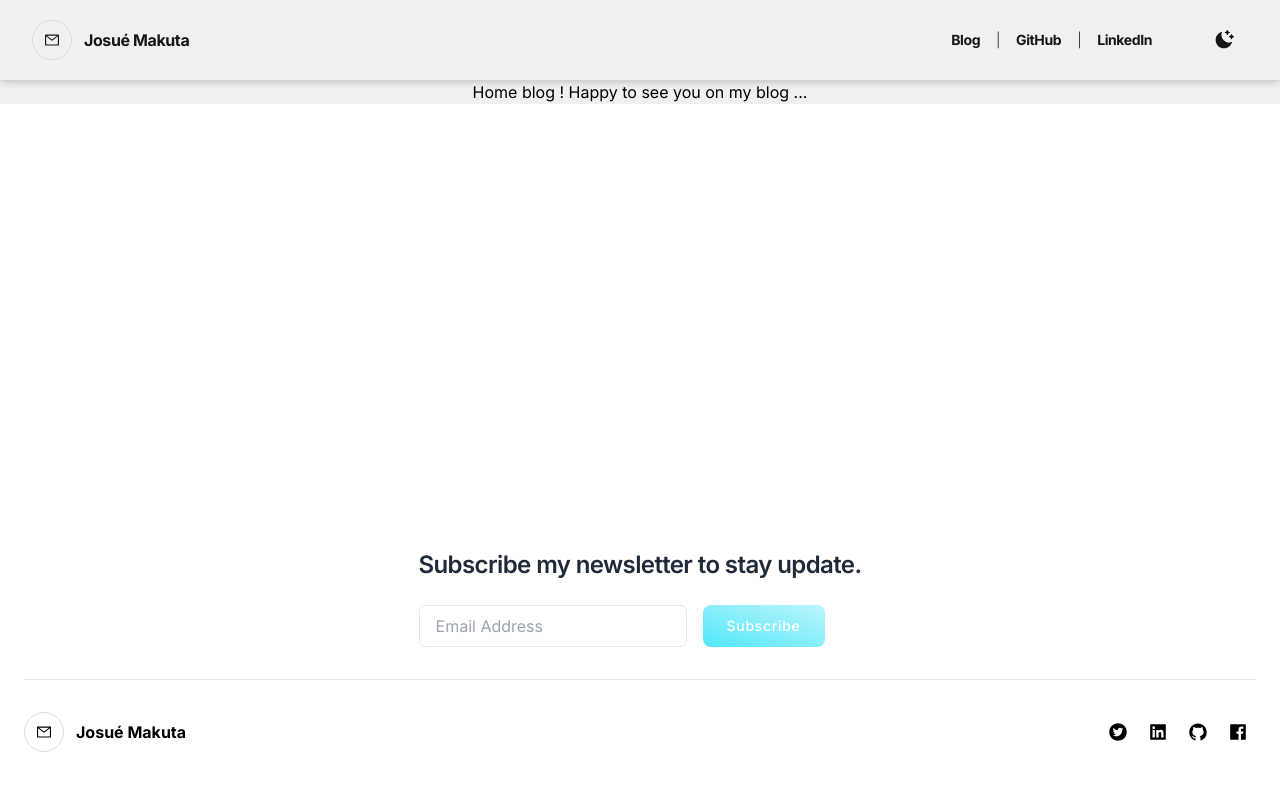
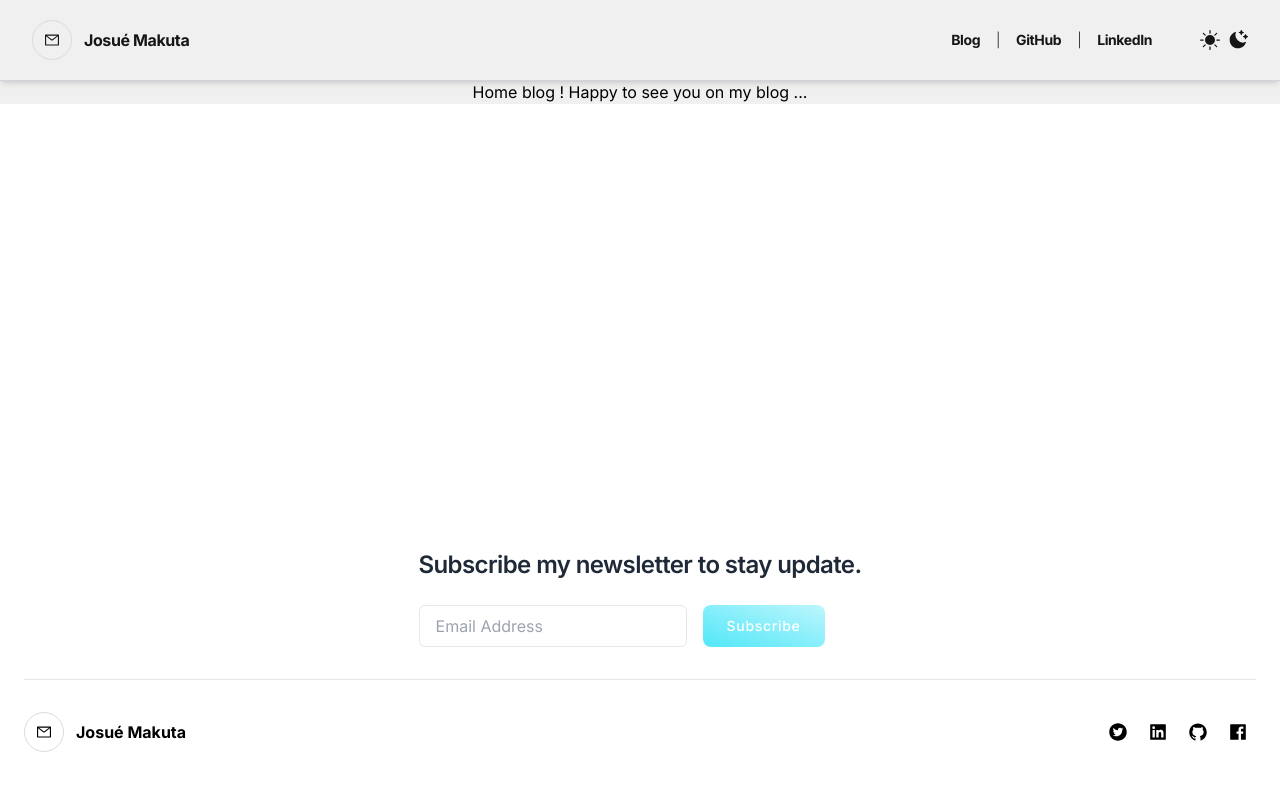
Before and after one commit to JoeMakuta/next_portofolio, a Next.js app: page /blog in a window 1280 px wide. Shown: the top 790 px of the page. Built offline with nearby package versions, Linux system fonts and the light colour scheme.

Commit message:
Feat : theme and menu reload

```diff
--- a/components/home/user.tsx
+++ b/components/home/user.tsx
@@ -18,7 +18,7 @@ export const SocialMedia: IsocialMediaProps[] = [
   {
     label: "Twitter",
     icon: <AiFillTwitterCircle size={20} />,
-    link: "https://twitter.com/MakutaJosue",
+    link: "https://twitter.com/JosueMakuta",
   },
   {
     label: "LinkedIn",
--- a/components/menu/menu.tsx
+++ b/components/menu/menu.tsx
@@ -34,24 +34,21 @@ const Menu = ({ children }: { children: React.ReactNode }) => {
   };
 
   return (
-    <ThemeProvider defaultTheme="light" attribute="class">
+    <ThemeProvider attribute="class">
       <main className={`flex flex-col justify-between min-h-screen`}>
         <nav className="   text-dark_bg max-w-[100vw] shadow-md  tracking-tight dark:text-default_color  flex flex-col w-screen fixed top-0 z-20 justify-center bg-[#f0f0f0] dark:bg-dark_bg items-center ">
           <div className="max-w-[1400px]  px-8  w-full bg-inherit dark:bg-dark_bg flex justify-between  py-5 items-center border-b-[1px] dark:border-b-border_color border-b-gray-300  ">
-            <Link
-              href={"/"}
-              className=" flex justify-center items-center gap-3 "
-            >
+            <div className=" flex justify-center items-center gap-3 ">
               <a
                 href="mailto:makutajosue@gmail.com"
                 className=" flex justify-center items-center w-7 h-7 md:w-10 md:h-10 rounded-full border-[1px] border-default_color cursor-pointer "
               >
-                <AiOutlineMail />
+                <AiOutlineMail />{" "}
               </a>
-              <div className=" font-bold text-sm md:text-base">
+              <Link href={"/"} className=" font-bold text-sm md:text-base">
                 Josué Makuta
-              </div>
-            </Link>
+              </Link>
+            </div>
             <div className=" flex md:hidden cursor-pointer ">
               <RiMenu2Line size={23} onClick={handleMenu} />
             </div>
@@ -74,7 +71,7 @@ const Menu = ({ children }: { children: React.ReactNode }) => {
                   );
                 })}
               </div>
-              <Theme />
+              <Theme setShowMenu={setShowMenu} />
               {/* <div>
                 <input
                   className="border-none bg-inherit rounded-full p-0 w-7 h-7"
@@ -99,7 +96,7 @@ const Menu = ({ children }: { children: React.ReactNode }) => {
                 );
               })}
             </div>
-            <Theme />
+            <Theme setShowMenu={setShowMenu} />
           </nav>
         )}
 
--- a/components/menu/theme.tsx
+++ b/components/menu/theme.tsx
@@ -1,29 +1,39 @@
 import { useTheme } from "next-themes";
+import { Dispatch, SetStateAction, useEffect } from "react";
 import { BsSunFill } from "react-icons/bs";
 import { RiMoonClearFill } from "react-icons/ri";
 
-const Theme = () => {
+const Theme = ({
+  setShowMenu,
+}: {
+  setShowMenu: Dispatch<SetStateAction<boolean>>;
+}) => {
   const { theme, setTheme } = useTheme();
 
   const handleTheme = (themeToApply: "light" | "dark" | "system") => {
     setTheme(themeToApply);
+    setShowMenu(false);
   };
+
   return (
     <div className="flex w-[3rem] gap-2  transition-all justify-center items-center  z-50 ">
-      {theme == "dark" && (
+      {/* {theme == "dark" && ( */}
       <BsSunFill
+        title="Light theme"
         size={20}
         className=" cursor-pointer hover:scale-110 transition-all"
         onClick={() => handleTheme("light")}
       />
-      )}
-      {theme == "light" && (
+      {/* )} */}
+      {/* {theme == "light" && ( */}
       <RiMoonClearFill
+        title="Light theme"
         size={20}
         className="cursor-pointer hover:scale-110 transition-all"
         onClick={() => handleTheme("dark")}
       />
-      )}
+
+      {/* )} */}
     </div>
   );
 };
```
Lines whose indentation alone changed are shown as unchanged.
